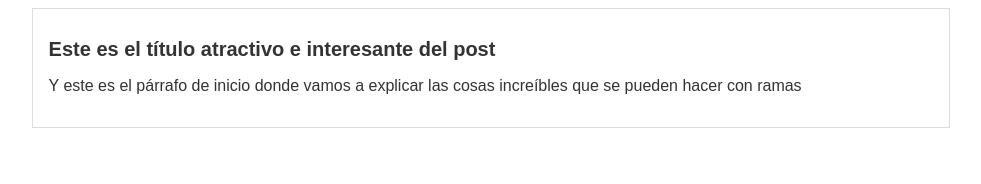
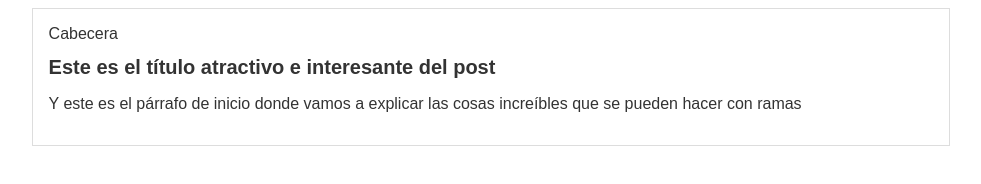
Before and after one commit to jddiaze/hyperblog, a plain HTML site: page blogpost.html in a window 1280 px wide. Shown: the whole page, without its empty margins (149-1130 px from the left). Drawn offline with Linux system fonts and the light colour scheme.

Commit message:
Estructura inicial de la cabecera

```diff
--- a/blogpost.html
+++ b/blogpost.html
@@ -7,6 +7,7 @@
 
 <body>
     <div id='container'>
+        <div id='cabecera'>Cabecera</div>
         <div id='post'>
             <h1>Este es el título atractivo e interesante del post</h1>
             <p>Y este es el párrafo de inicio donde vamos a explicar las cosas increíbles que se pueden hacer con ramas</p>
```
